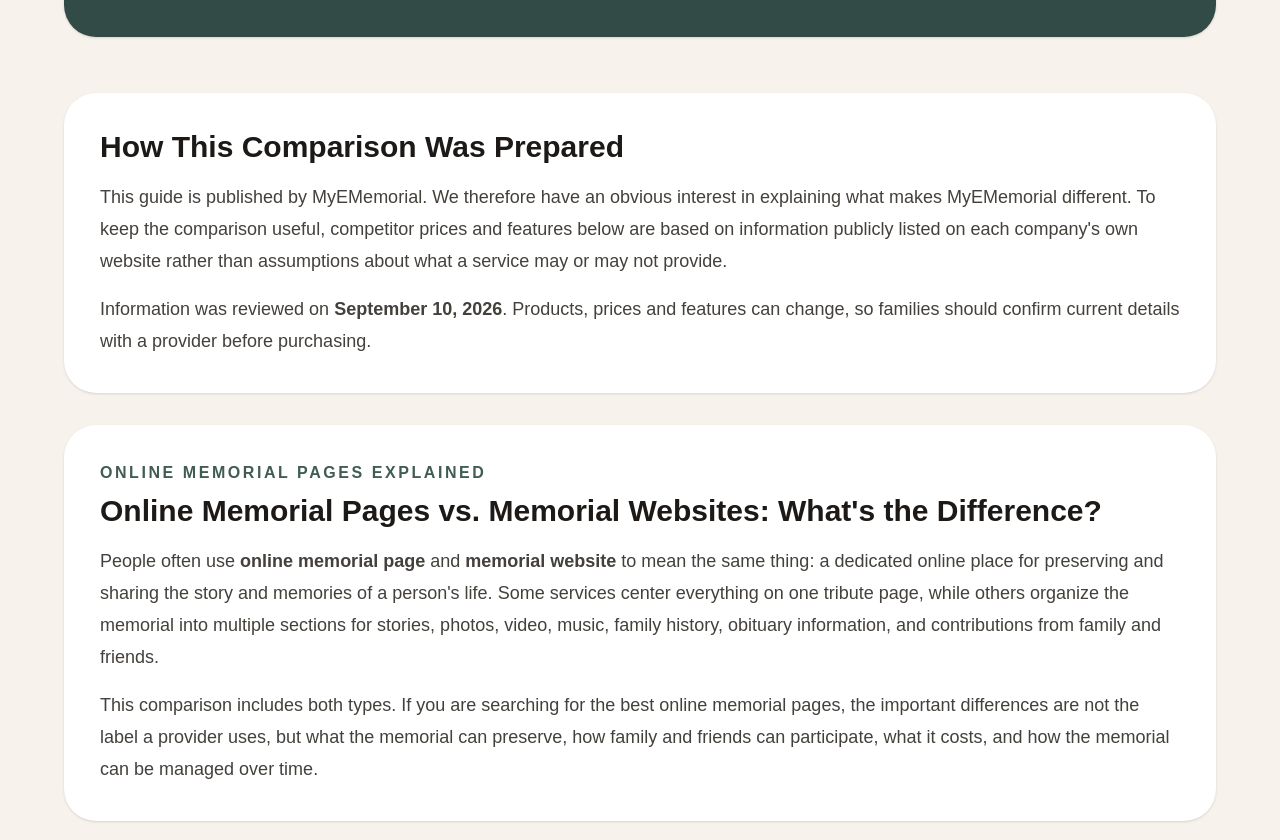
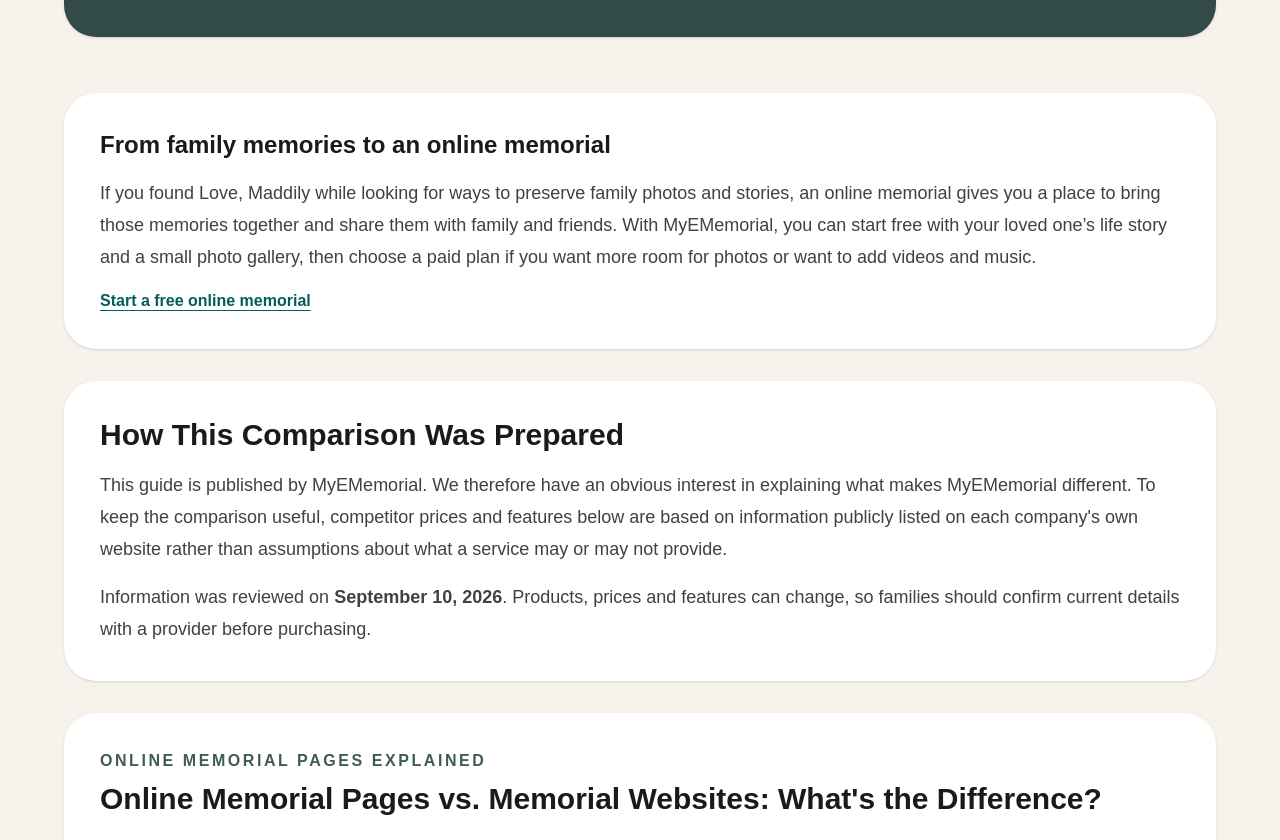
Before and after one commit to stu2085/my-e-memorial, a Next.js app: page /best-memorial-websites in a window 1280 px wide. Shown: the part 660-1500 px from the top of the page. Built offline with nearby package versions, Linux system fonts and the light colour scheme; no server answers.

Commit message:
Connect family memory keeping to online memorials

```diff
--- a/app/best-memorial-websites/page.tsx
+++ b/app/best-memorial-websites/page.tsx
@@ -852,6 +852,26 @@ export default function BestMemorialWebsitesPage() {
       <section className="px-4 pb-12 md:px-8 md:pb-16">
         <div className="mx-auto max-w-6xl space-y-8">
           <section className="rounded-[2rem] bg-white p-6 shadow-sm md:p-9">
+            <h2 className="text-2xl font-bold text-stone-900">
+              From family memories to an online memorial
+            </h2>
+            <p className="mt-4 text-lg leading-8 text-stone-700">
+              If you found Love, Maddily while looking for ways to preserve family
+              photos and stories, an online memorial gives you a place to bring
+              those memories together and share them with family and friends.
+              With MyEMemorial, you can start free with your loved one’s life
+              story and a small photo gallery, then choose a paid plan if you
+              want more room for photos or want to add videos and music.
+            </p>
+            <Link
+              href="/memorials"
+              className="mt-4 inline-block font-semibold text-teal-800 underline underline-offset-4 hover:text-teal-950"
+            >
+              Start a free online memorial
+            </Link>
+          </section>
+
+          <section className="rounded-[2rem] bg-white p-6 shadow-sm md:p-9">
             <h2 className="text-3xl font-bold text-stone-900">
               How This Comparison Was Prepared
             </h2>
```
